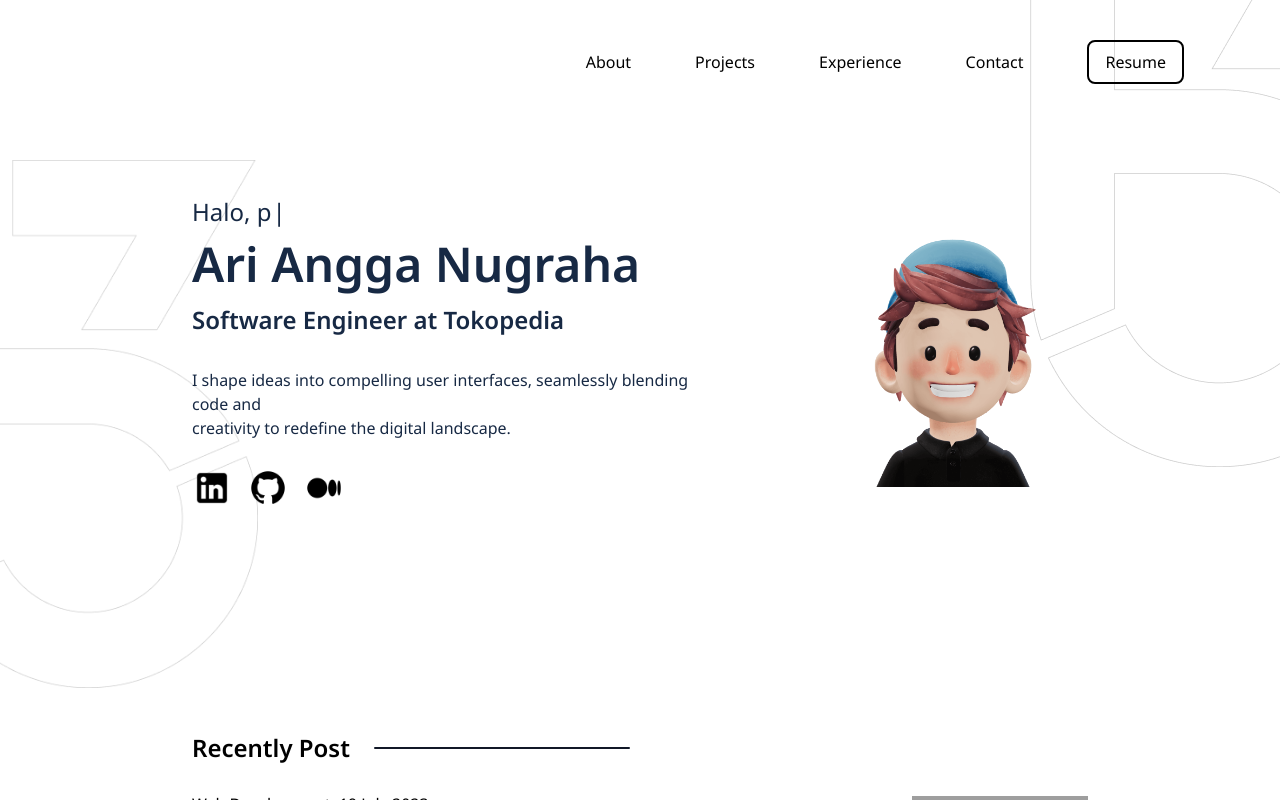
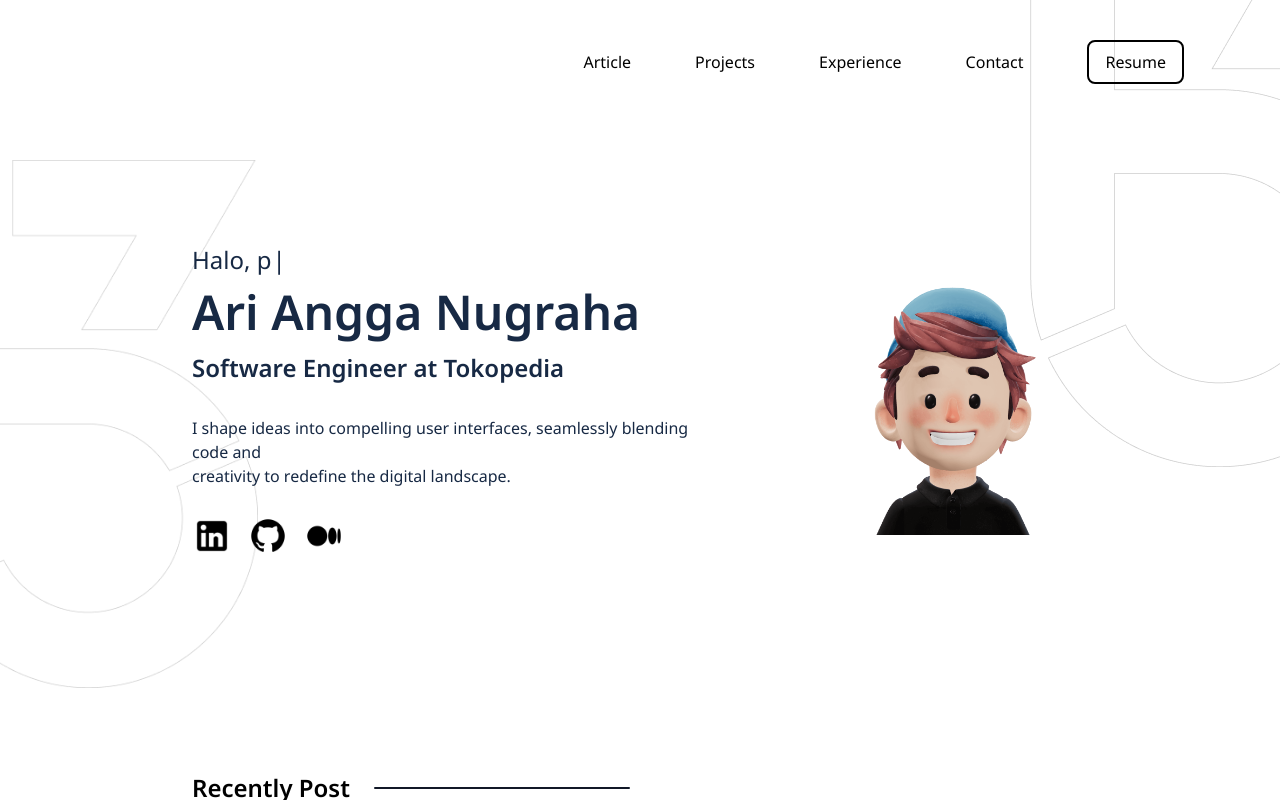
Before and after one commit to nugrahaa878/personal-web-ci-cd, a React (Vite) app: page / in a window 1280 px wide. Built offline with nearby package versions, Linux system fonts and the light colour scheme; grey boxes are pictures that could not be loaded.

Commit message:
feat: add scroll to project and article

```diff
--- a/src/components/Navbar/index.tsx
+++ b/src/components/Navbar/index.tsx
@@ -1,7 +1,6 @@
 import Button from "../Button";
 
 const Navbar = () => {
-  const projectUrl = "https://arinugraha.netlify.app/#project";
   const linkedInUrl = "https://www.linkedin.com/in/nugrahaa878/";
   const cvLink =
     "https://drive.google.com/file/d/19uxkHiwbusjfcXJANYVxX0KLdGCKp1iY/view?usp=sharing";
@@ -14,12 +13,22 @@ const Navbar = () => {
     <div className="flex justify-between w-full pt-10 pr-24 align-middle">
       <div></div>
       <div className="flex gap-16 items-center">
-        <a href="/#">
-          <h3>About</h3>
-        </a>
-        <a href="#" onClick={() => handleRedirectLink(projectUrl)}>
+        <button
+          onClick={() => {
+            const element = document.getElementById("articles");
+            element?.scrollIntoView({ behavior: "smooth" });
+          }}
+        >
+          <h3>Article</h3>
+        </button>
+        <button
+          onClick={() => {
+            const element = document.getElementById("projects");
+            element?.scrollIntoView({ behavior: "smooth" });
+          }}
+        >
           <h3>Projects</h3>
-        </a>
+        </button>
         <a href="#" onClick={() => handleRedirectLink(linkedInUrl)}>
           <h3>Experience</h3>
         </a>
--- a/src/pages/Home/components/ArticleSection/index.tsx
+++ b/src/pages/Home/components/ArticleSection/index.tsx
@@ -6,7 +6,7 @@ const ArticleSection = () => {
   const mediumLink = "https://ari-angga.medium.com/";
 
   return (
-    <div className="px-48 py-28">
+    <div className="px-48 mb-40 pt-14" id="articles">
       <div className="flex gap-6 items-center">
         <h4 className="text-2xl font-semibold">Recently Post</h4>
         <div className="h-0.5 bg-gray-900 w-64 rounded-sm" />
--- a/src/pages/Home/components/HeroSection/index.tsx
+++ b/src/pages/Home/components/HeroSection/index.tsx
@@ -7,7 +7,7 @@ import medium from "../../../../assets/medium.png";
 
 const HeroSection = () => {
   return (
-    <div className="flex px-48 py-28 text-darkBlue items-center justify-center gap-24">
+    <div className="flex px-48 mb-40 mt-40 text-darkBlue items-center justify-center gap-24">
       <div className="flex flex-col ">
         <div className="text-2xl mb-3">
           <Typewriter
--- a/src/pages/Home/components/ProjectItem/index.tsx
+++ b/src/pages/Home/components/ProjectItem/index.tsx
@@ -35,12 +35,14 @@ const ProjectItem = ({ project }: Props) => {
             </div>
           )}
           {project.webLink && (
-            <div className="flex items-center gap-2">
-              <div>
-                <img src={webImg} width={15} alt="web" />
+            <a href={project.webLink} target="_blank">
+              <div className="flex items-center gap-2">
+                <div>
+                  <img src={webImg} width={15} alt="web" />
+                </div>
+                <p className="italic text-xs">{project.webLink}</p>
               </div>
-              <p className="italic text-xs">{project.webLink}</p>
-            </div>
+            </a>
           )}
         </div>
 
--- a/src/pages/Home/components/ProjectSection/index.tsx
+++ b/src/pages/Home/components/ProjectSection/index.tsx
@@ -3,7 +3,7 @@ import ProjectItem from "../ProjectItem";
 
 const ProjectSection = () => {
   return (
-    <div className="px-48 py-28">
+    <div className="px-48 mb-36" id="projects">
       <div className="flex gap-6 items-center">
         <h4 className="text-2xl font-semibold">Projects</h4>
         <div className="h-0.5 bg-gray-900 w-64 rounded-sm" />
--- a/src/pages/Home/constants/index.ts
+++ b/src/pages/Home/constants/index.ts
@@ -33,4 +33,12 @@ export const LIST_PROJECTS: Project[] = [
     playStore: "play.google.com/store/apps/details?id=com.mobile.logbook_app",
     webLink: "https://anestesi-ui.id/",
   },
+  {
+    details:
+      "In this project, I have demonstrated proficiency in implementing end-to-end CI/CD processes from scratch and integrating them seamlessly with cloud services such as Google Cloud Platform (GCP). Ive created and set up my own GitHub workflow file to build the Vite project. Afterward, I integrated it with Cloud Run on GCP so that any changes in my repository will trigger a build and push to Cloud Run, updating my website automatically.",
+    imgUrl: "https://arinugraha.dev/src/assets/avatar.png",
+    techStack: ["GCP", "Cloud Run", "Typescript", "Docker"],
+    title: "Portfolio Website",
+    webLink: "https://arinugraha.dev/",
+  },
 ];
```
